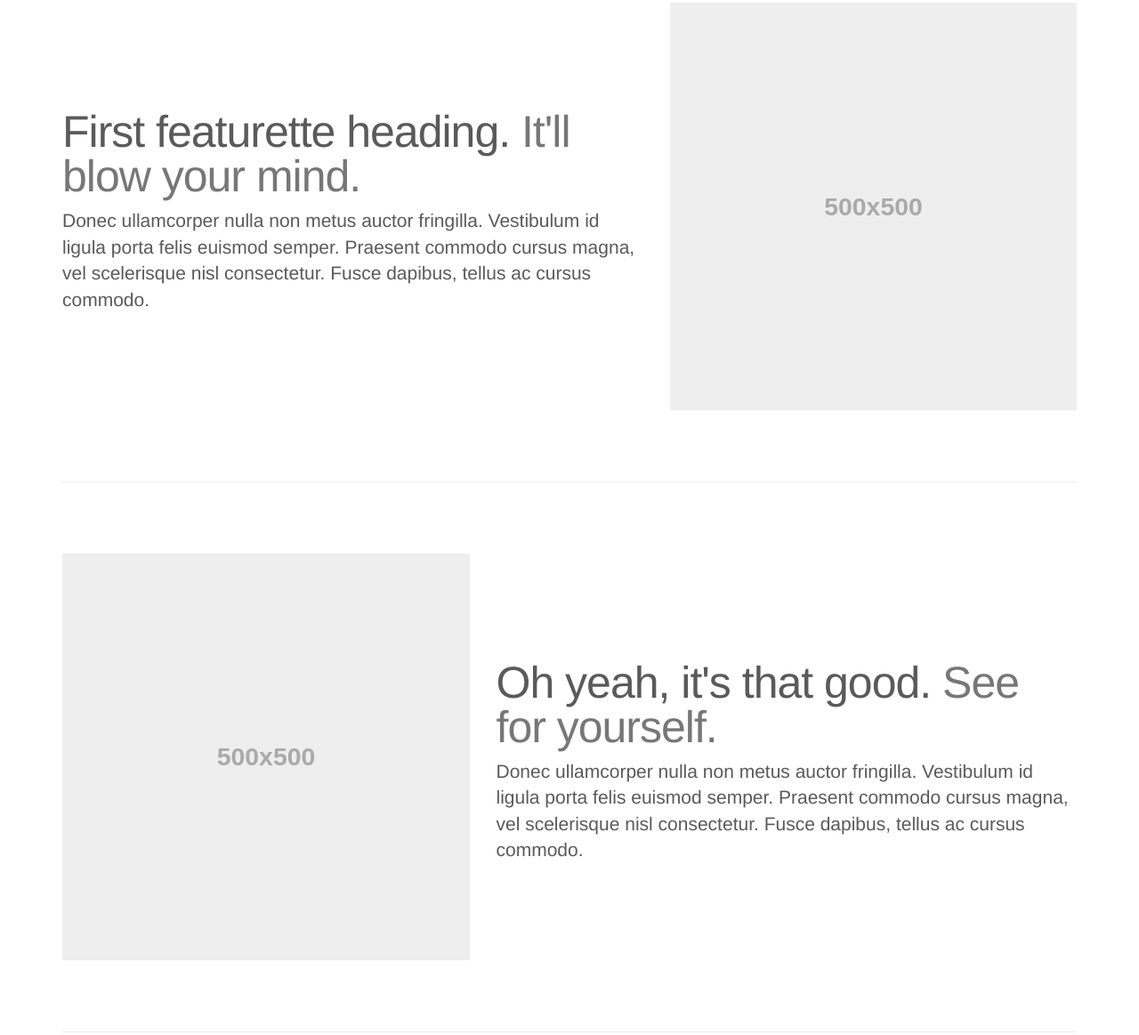
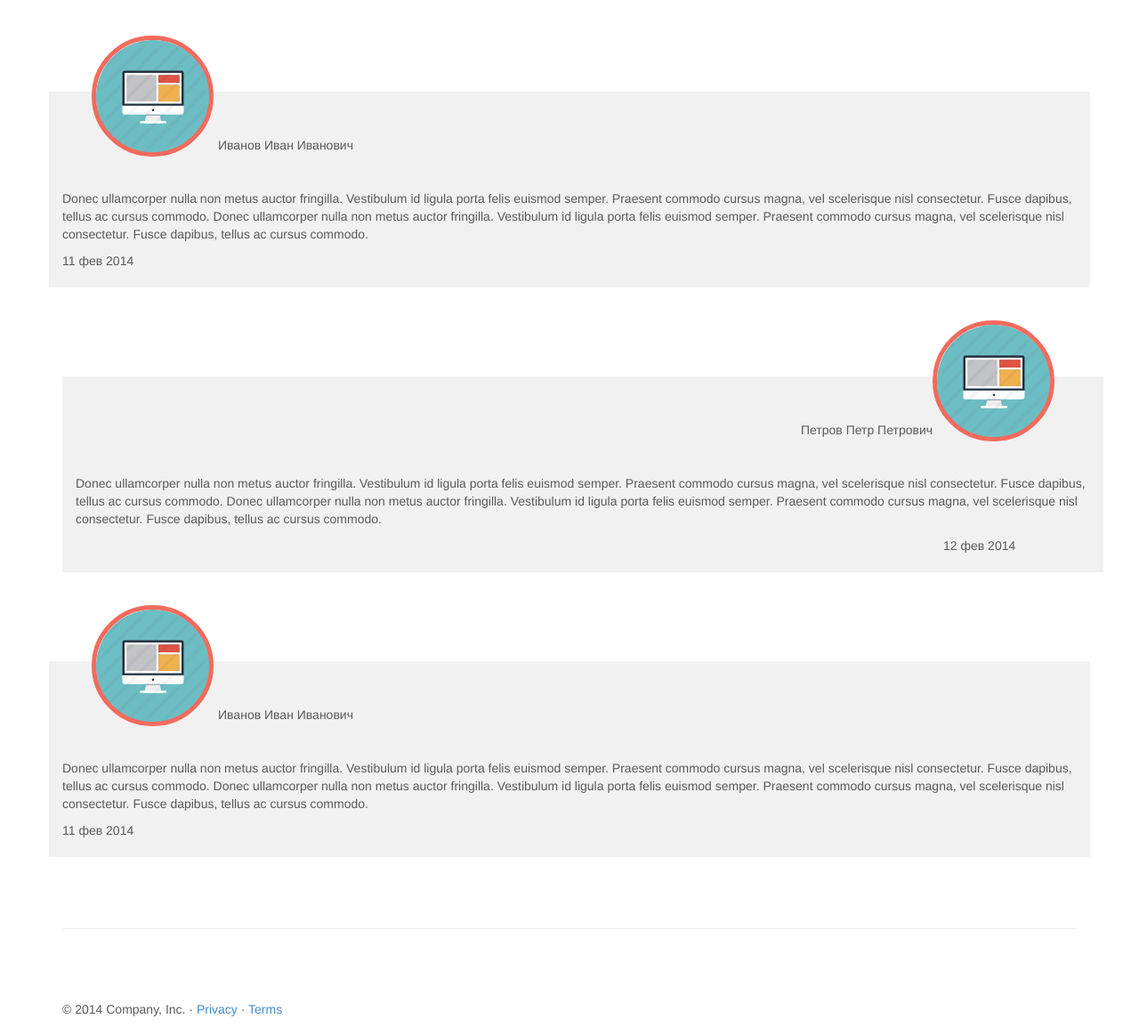
Before and after one commit to ilibel/kashak.github.io, a plain HTML site: page index.html in a window 1280 px wide. Shown: the part 1135-2298 px from the top of the page at 89% size. Drawn offline with Linux system fonts and the light colour scheme.

Commit message:
Added reviews template

```diff
--- /dev/null
+++ b/css/style.css
@@ -0,0 +1,48 @@
+
+
+
+.jumbotron-img{
+    width: 140px;
+    height: 140px;
+    display: block;
+    margin: -115px auto auto;
+}
+.jumbotron-margin{
+    margin-top: 100px;
+}
+#to-top{
+    position:fixed;
+    bottom:10px; /* отступ кнопки от нижнего края страницы*/
+    right:10px;
+    cursor:pointer;
+    display:none;
+}
+
+/* review */
+.review-article {
+    background-color: #f1f1f1;
+    margin-top: 100px;
+    padding-top: 50px;
+    padding-bottom: 20px;
+}
+.even-review {
+    margin-left: 15px;
+}
+.review-ico {
+    width: 100px;
+    height: 100px;
+    border: solid #f26b5d 5px;
+    padding-left: 127px;
+    padding-top: 110px;
+    background-repeat: no-repeat;
+    background-position-x: 0px;
+    background-position-y: 0px;
+    border-radius: 200px;
+    margin-right: 5px;
+}
+.review-text {
+    padding-top: 20px;
+}
+.rv-1 {
+    background-image: url("../images/monitor.png");
+}
--- a/index.html
+++ b/index.html
@@ -6,7 +6,6 @@
     <meta name="viewport" content="width=device-width, initial-scale=1">
     <meta name="description" content="">
     <meta name="author" content="">
-    <!--link rel="icon" href="../../favicon.ico"-->
 
     <title>Web developer studio</title>
     <link type="image/x-icon" href="images/favicon.ico" rel="icon">
@@ -14,9 +13,6 @@
 
     <!-- Bootstrap core CSS -->
     <link href="css/bootstrap.min.css" rel="stylesheet">
-
-    <!-- Just for debugging purposes. Don't actually copy these 2 lines! -->
-    <!--[if lt IE 9]><script src="js/ie8-responsive-file-warning.js"></script><![endif]-->
     <script src="js/ie-emulation-modes-warning.js"></script>
 
     <!-- HTML5 shim and Respond.js IE8 support of HTML5 elements and media queries -->
@@ -27,27 +23,10 @@
 
     <!-- Custom styles for this template -->
     <link href="css/carousel.css" rel="stylesheet">
+    <link href="css/style.css" rel="stylesheet">
   </head>
 <!-- NAVBAR
 ================================================== -->
-  <style>
-      .jumbotron-img{
-          width: 140px;
-          height: 140px;
-          display: block;
-          margin: -115px auto auto;
-      }
-      .jumbotron-margin{
-          margin-top: 100px;
-      }
-      #to-top{
-          position:fixed;
-          bottom:10px; /* отступ кнопки от нижнего края страницы*/
-          right:10px;
-          cursor:pointer;
-          display:none;
-      }
-  </style>
 
   <body>
     <div class="navbar-wrapper">
@@ -200,39 +179,73 @@
 
       <hr id="references" class="featurette-divider">
 
-      <div class="row featurette">
-        <div class="col-md-7">
-          <h2 class="featurette-heading">First featurette heading. <span class="text-muted">It'll blow your mind.</span></h2>
-          <p class="lead">Donec ullamcorper nulla non metus auctor fringilla. Vestibulum id ligula porta felis euismod semper. Praesent commodo cursus magna, vel scelerisque nisl consectetur. Fusce dapibus, tellus ac cursus commodo.</p>
-        </div>
-        <div class="col-md-5">
-          <img class="featurette-image img-responsive" data-src="holder.js/500x500/auto" alt="Generic placeholder image">
+      <div class="row">
+        <div class="col-lg-12 col-md-12 review-article">
+          <div class="row">
+            <div class="col-lg-4">
+              <span class="review-ico rv-1"></span>
+              Иванов Иван Иванович
+            </div>
+          </div>
+          <p class="review-text">
+            Donec ullamcorper nulla non metus auctor fringilla. Vestibulum id ligula porta felis euismod semper.
+            Praesent commodo cursus magna, vel scelerisque nisl consectetur. Fusce dapibus, tellus ac cursus commodo.
+            Donec ullamcorper nulla non metus auctor fringilla. Vestibulum id ligula porta felis euismod semper.
+            Praesent commodo cursus magna, vel scelerisque nisl consectetur. Fusce dapibus, tellus ac cursus commodo.
+          </p>
+          <div class="row">
+            <div class="col-lg-2">
+              <time datetime="2014-02-11">11 фев 2014</time>
+            </div>
+          </div>
         </div>
       </div>
 
-      <hr class="featurette-divider">
-
-      <div class="row featurette">
-        <div class="col-md-5">
-          <img class="featurette-image img-responsive" data-src="holder.js/500x500/auto" alt="Generic placeholder image">
-        </div>
-        <div class="col-md-7">
-          <h2 class="featurette-heading">Oh yeah, it's that good. <span class="text-muted">See for yourself.</span></h2>
-          <p class="lead">Donec ullamcorper nulla non metus auctor fringilla. Vestibulum id ligula porta felis euismod semper. Praesent commodo cursus magna, vel scelerisque nisl consectetur. Fusce dapibus, tellus ac cursus commodo.</p>
+      <div class="row">
+        <div class="col-lg-12 col-md-12 review-article even-review">
+          <div class="row">
+            <div class="col-lg-4 col-lg-offset-8">
+              Петров Петр Петрович
+              <span class="review-ico rv-1"></span>
+            </div>
+          </div>
+          <p class="review-text">
+            Donec ullamcorper nulla non metus auctor fringilla. Vestibulum id ligula porta felis euismod semper.
+            Praesent commodo cursus magna, vel scelerisque nisl consectetur. Fusce dapibus, tellus ac cursus commodo.
+            Donec ullamcorper nulla non metus auctor fringilla. Vestibulum id ligula porta felis euismod semper.
+            Praesent commodo cursus magna, vel scelerisque nisl consectetur. Fusce dapibus, tellus ac cursus commodo.
+          </p>
+          <div class="row">
+            <div class="col-lg-2 col-lg-offset-10">
+              <time datetime="2014-02-12">12 фев 2014</time>
+            </div>
+          </div>
         </div>
       </div>
 
-      <hr class="featurette-divider">
-
-      <div class="row featurette">
-        <div class="col-md-7">
-          <h2 class="featurette-heading">And lastly, this one. <span class="text-muted">Checkmate.</span></h2>
-          <p class="lead">Donec ullamcorper nulla non metus auctor fringilla. Vestibulum id ligula porta felis euismod semper. Praesent commodo cursus magna, vel scelerisque nisl consectetur. Fusce dapibus, tellus ac cursus commodo.</p>
-        </div>
-        <div class="col-md-5">
-          <img class="featurette-image img-responsive" data-src="holder.js/500x500/auto" alt="Generic placeholder image">
+      <div class="row">
+        <div class="col-lg-12 col-md-12 review-article">
+          <div class="row">
+            <div class="col-lg-4">
+              <span class="review-ico rv-1"></span>
+              Иванов Иван Иванович
+            </div>
+          </div>
+          <p class="review-text">
+            Donec ullamcorper nulla non metus auctor fringilla. Vestibulum id ligula porta felis euismod semper.
+            Praesent commodo cursus magna, vel scelerisque nisl consectetur. Fusce dapibus, tellus ac cursus commodo.
+            Donec ullamcorper nulla non metus auctor fringilla. Vestibulum id ligula porta felis euismod semper.
+            Praesent commodo cursus magna, vel scelerisque nisl consectetur. Fusce dapibus, tellus ac cursus commodo.
+          </p>
+          <div class="row">
+            <div class="col-lg-2">
+              <time datetime="2014-02-11">11 фев 2014</time>
+            </div>
+          </div>
         </div>
       </div>
+
+
 
       <hr class="featurette-divider">
 
@@ -254,6 +267,7 @@
     <script src="js/jquery.min.js"></script>
     <script src="js/bootstrap.min.js"></script>
     <script src="js/docs.min.js"></script>
+    <!-- <script src="js/script.js"></script> -->
     <!-- IE10 viewport hack for Surface/desktop Windows 8 bug -->
     <script src="js/ie10-viewport-bug-workaround.js"></script>
     <script>
```
Also changed, not shown: js/script.js (added).
